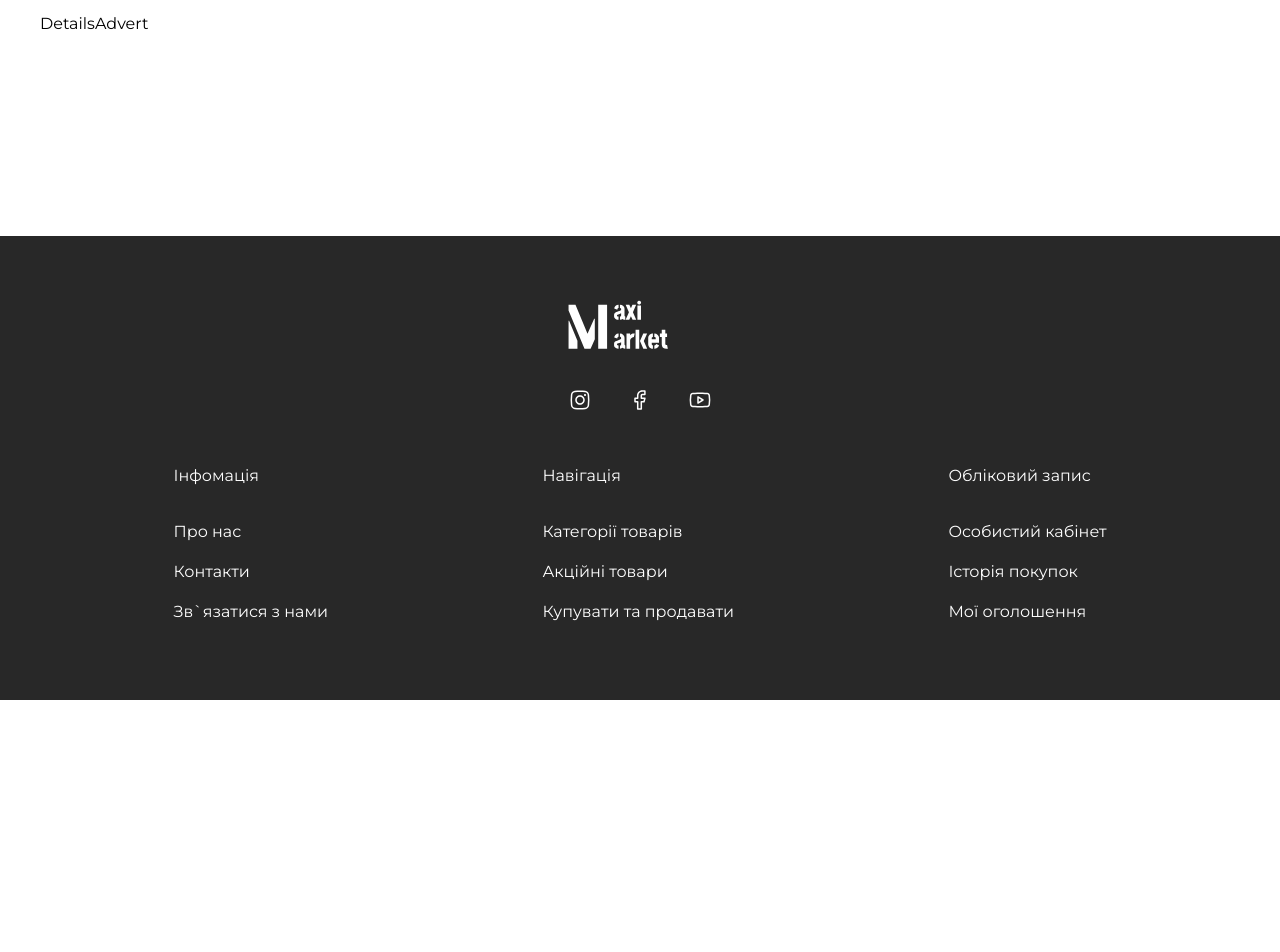
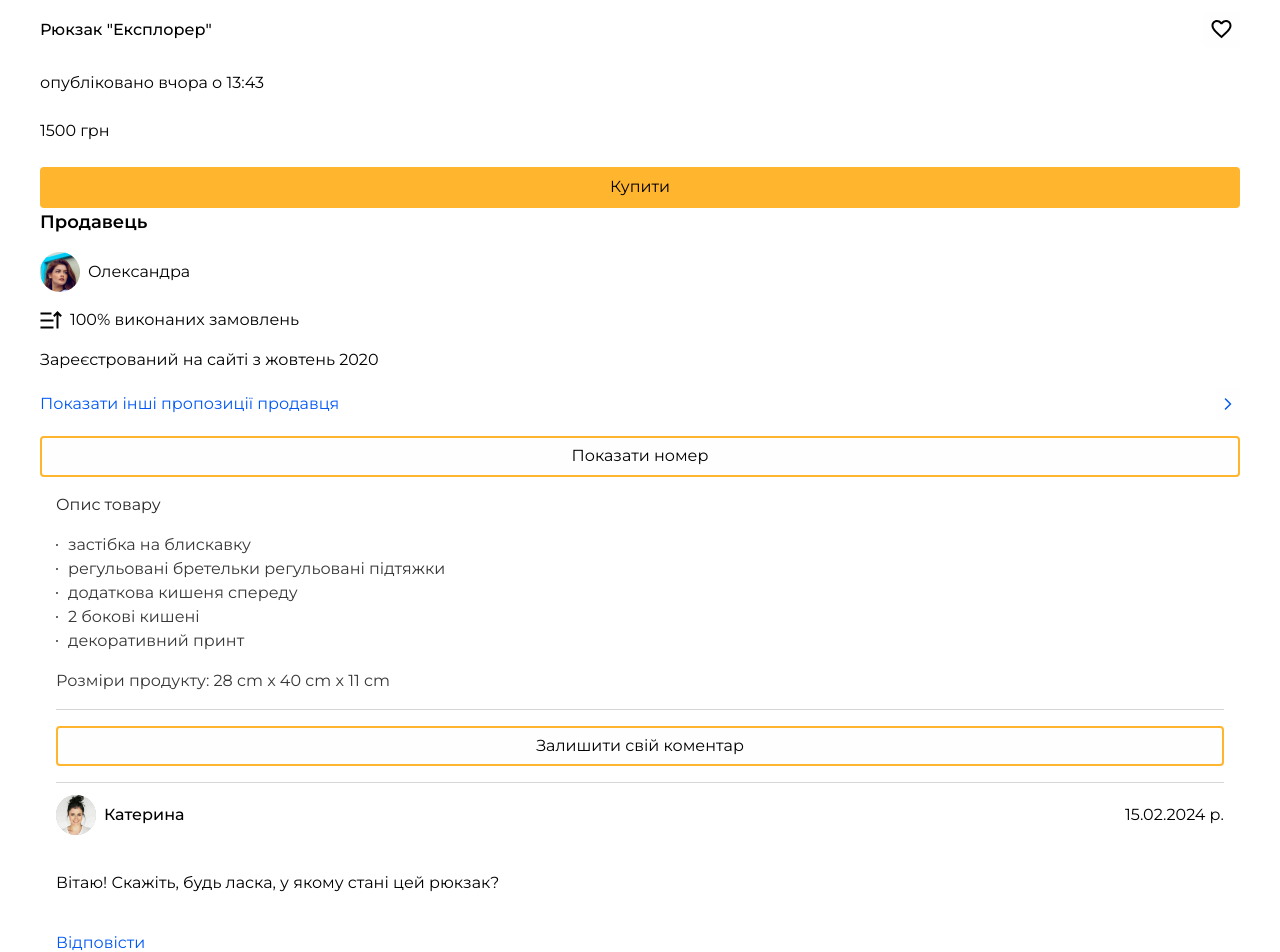
Before and after one commit to NickTsalyn/maxi-market-v2, a Next.js app: page /details in a window 1280 px wide. Shown: the part 100-1052 px from the top of the page. Before the commit the page ends 800 px from the top, so only its background shows below. Built offline with nearby package versions, Linux system fonts and the light colour scheme.

Commit message:
added-sprite-and-comment-block

```diff
--- a/src/app/details/page.tsx
+++ b/src/app/details/page.tsx
@@ -1,7 +1,26 @@
+import CardProductComments from "@/components/Cards/CardComments";
+import CardOverview from "@/components/Cards/CardOverview";
+import CardProductDescription from "@/components/Cards/CardProductDescription";
+import CardSeller from "@/components/Cards/CardSeller";
+import Button from "@/components/UI/Button";
 import React from "react";
 
 export interface PageProps {}
 
 export default function Page({}: PageProps) {
-  return <div>DetailsAdvert</div>;
+  return (
+    <div>
+      <CardProductDescription />
+      <CardSeller />
+      <div className="px-4 py-6 md:py-4 xl:px-6 xl:py-6">
+        <CardOverview />
+        <div className=" py-4 border-b border-grey-stroke">
+          <Button style="wide-secondary" type="button">
+            Залишити свій коментар
+          </Button>
+        </div>
+        <CardProductComments />
+      </div>
+    </div>
+  );
 }
--- a/src/components/Cards/CardComments.tsx
+++ b/src/components/Cards/CardComments.tsx
@@ -1,5 +1,46 @@
+import Image from "next/image";
+import Link from "next/link";
+import commentAvatar from "../../img/commentAvatar.png";
+
 type Props = {};
 
+const comments = [
+  {
+    name: "Катерина",
+    photo: commentAvatar,
+    date: "15.02.2024 р.",
+    text: "Вітаю! Скажіть, будь ласка, у якому стані цей рюкзак?",
+  },
+  {
+    name: "Катерина",
+    photo: commentAvatar,
+    date: "15.02.2024 р.",
+    text: "Вітаю! Скажіть, будь ласка, у якому стані цей рюкзак?",
+  },
+];
+
 export default function CardProductComments(props: Props) {
-  return <div className="border-b border-grey-stroke">Comments</div>;
+  return (
+    <ul className="max-h-[180px] pb-3 border-b border-grey-stroke overflow-x-hidden overflow-y-auto">
+      {comments.map((comment, i) => (
+        <li key={i}>
+          <div className="flex items-center justify-between mx-auto mb-1 md:mb-3 py-2 md:py-3">
+            <div className="flex flex-row items-center justify-center gap-2">
+              <div className="flex justify-center items-center w-10 h-10 bg-[#C4C4C4] rounded-full">
+                <Image width={40} height={40} src={comment.photo} alt="photo" />
+              </div>
+              <p className="body-2 font-medium md:text-base">{comment.name}</p>
+            </div>
+            <p className="body-2">{comment.date}</p>
+          </div>
+          <p className="body-2 py-2 mb-4 md:text-base md:mb-6 md:py-3 xl:mb-8">
+            {comment.text}
+          </p>
+          <Link href="" className="pt-3 body-2 xl:text-base text-secondary">
+            Відповісти
+          </Link>
+        </li>
+      ))}
+    </ul>
+  );
 }
--- /dev/null
+++ b/src/components/Cards/CardOverview.tsx
@@ -0,0 +1,27 @@
+export default function CardOverview() {
+  const options = [
+    "застібка на блискавку",
+    "регульовані бретельки регульовані підтяжки",
+    "додаткова кишеня спереду",
+    "2 бокові кишені",
+    "декоративний принт",
+  ];
+  return (
+    <div className="border-b border-grey-stroke">
+      <h2 className="pb-4 header-3 text-tertiary xl:header-2">Опис товару</h2>
+      <ul className="mb-4 ">
+        {options.map((option, i) => (
+          <li
+            key={i}
+            className="before:inline-block before:w-0.5 before:h-0.5 before:rounded-full before:align-middle before:mr-2.5 before:bg-quaternary body-2 text-[#373737] md:body-1 "
+          >
+            {option}
+          </li>
+        ))}
+      </ul>
+      <p className="mb-4 body-2 text-[#373737] md:body-1">
+        Розміри продукту: 28 cm x 40 cm x 11 cm
+      </p>
+    </div>
+  );
+}
--- a/src/components/Cards/CardProductDescription.tsx
+++ b/src/components/Cards/CardProductDescription.tsx
@@ -1,5 +1,22 @@
+import { IconFavouriteBlack } from "../Icons/Icons";
+import Button from "../UI/Button";
+
 type Props = {};
 
 export default function CardProductDescription(props: Props) {
-  return <div>CardProductDescription</div>;
+	return (
+		<div className=" flex flex-col gap-4 md:gap-6">
+			<div className="flex justify-between items-center">
+				<h3 className=" text-base font-medium xl:text-lg xl:font-semibold">Рюкзак &quot;Експлорер&quot;</h3>
+				<Button style="favourite" type="button">
+					<IconFavouriteBlack/>
+				</Button>
+			</div>
+			<span className="body-2">опубліковано вчора о 13:43</span>
+			<h3 className="header-3">
+				1500 <span className="text-base ">грн</span>
+			</h3>
+			<Button style="wide-primary" type="button">Купити</Button>
+		</div>
+	);
 }
```
Also changed, not shown: public/assets/icons.svg (added), src/img/commentAvatar.png (added).
